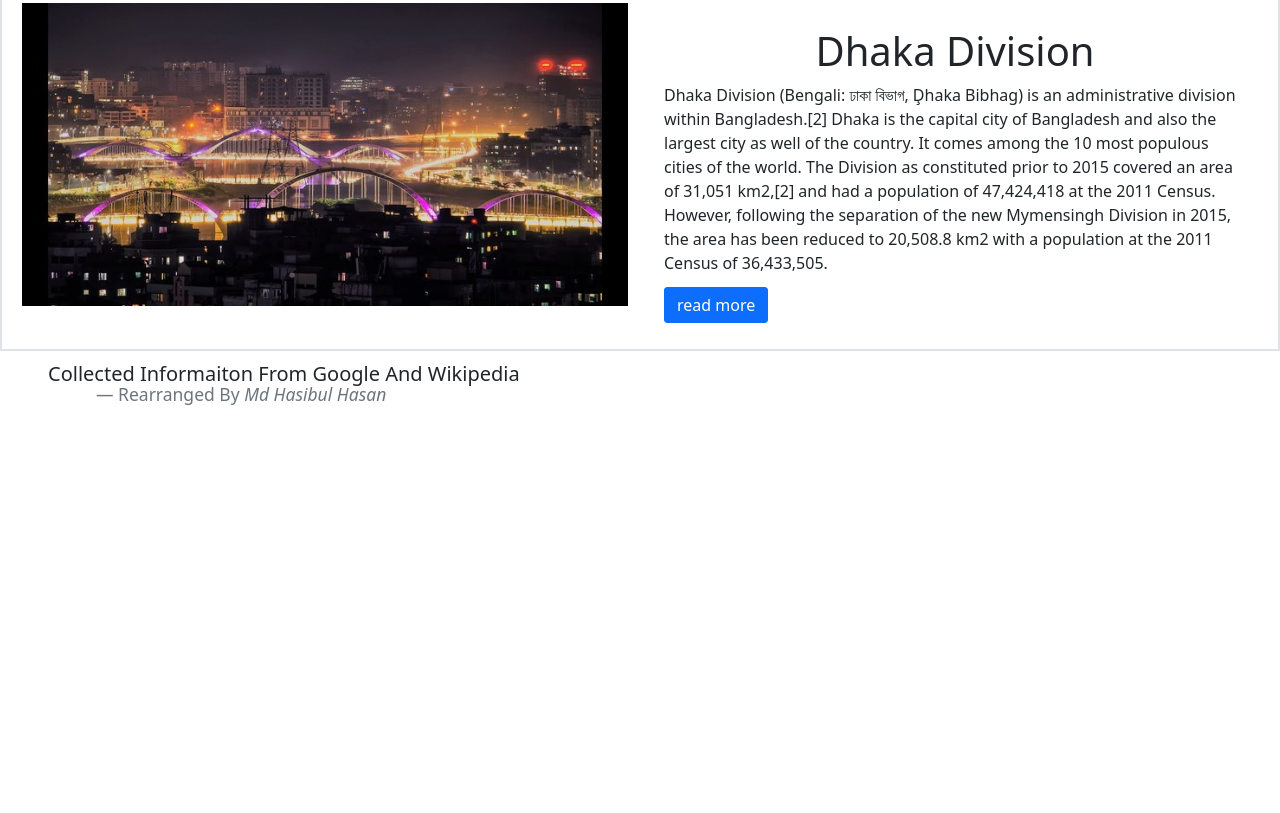
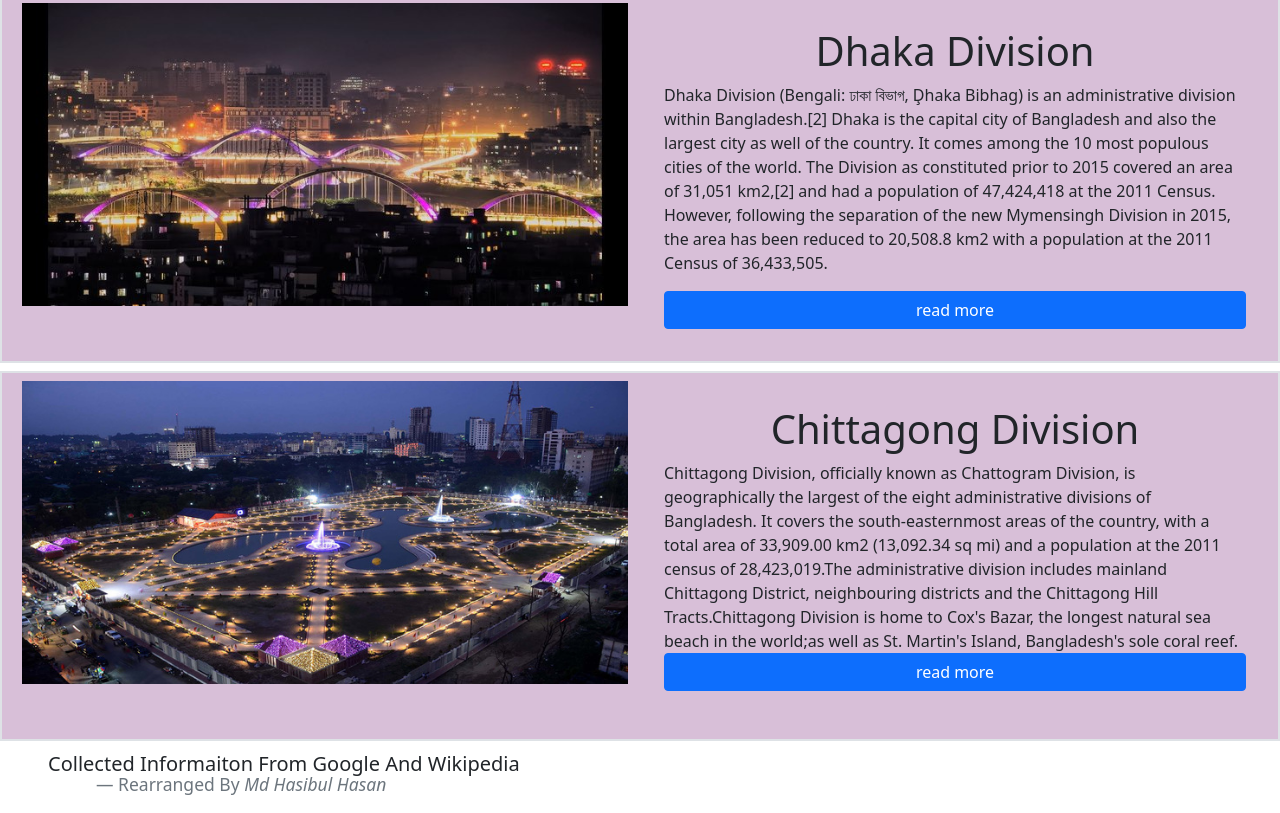
Before and after one commit to Hasibul0211/divisionsofbangladesh, a plain HTML site: page index.html in a window 1280 px wide. Shown: the part 885-1698 px from the top of the page. Before the commit the page ends 1308 px from the top, so only its background shows below. Drawn offline with Linux system fonts and the light colour scheme.

Commit message:
commited

```diff
--- a/index.html
+++ b/index.html
@@ -65,7 +65,23 @@
                         prior to 2015 covered an area of 31,051 km2,[2] and had a population of 47,424,418 at the 2011
                         Census. However, following the separation of the new Mymensingh Division in 2015, the area has
                         been reduced to 20,508.8 km2 with a population at the 2011 Census of 36,433,505.</p>
-                    <a href="dhaka.html" class="btn btn-primary d-inline">read more</a>
+                    <a href="dhaka.html" class="btn btn-primary d-block">read more</a>
+                </div>
+            </article>
+            <article class="row mx-0 my-2 border border-2 p-2">
+                <div class="col-lg-6 col-md-6">
+                    <img src="photos/chittagong.jpg" alt="dhaka image" class="img-fluid">
+                </div>
+                <div class="col-lg-6 col-md-6 p-4">
+                    <h1 class="text-center text-capitalize font-size-2">chittagong division</h1>
+                    <p>Chittagong Division, officially known as Chattogram Division, is geographically the largest of
+                        the eight administrative divisions of Bangladesh. It covers the south-easternmost areas of the
+                        country, with a total area of 33,909.00 km2 (13,092.34 sq mi) and a population at the 2011
+                        census of 28,423,019.The administrative division includes mainland Chittagong District,
+                        neighbouring districts and the Chittagong Hill Tracts.Chittagong Division is home to Cox's
+                        Bazar, the longest natural sea beach in the world;as well as St. Martin's Island, Bangladesh's
+                        sole coral reef.
+                        <a href="dhaka.html" class="btn btn-primary d-block">read more</a>
                 </div>
             </article>
         </section>
--- a/style.css
+++ b/style.css
@@ -9,3 +9,12 @@ marquee{
     font-size: 20px;
     padding: 10px;
 }
+.fontsize{
+    font-size: 20px;
+}
+.advice{
+    font-size: 15px;
+}
+article{
+    background-color: thistle;
+}
```
Also changed, not shown: dhaka.html (+10 -4 lines).
